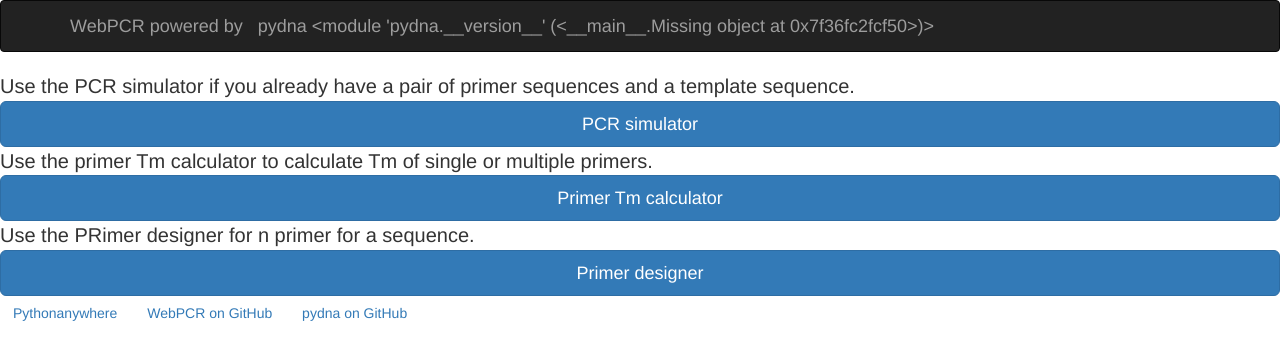
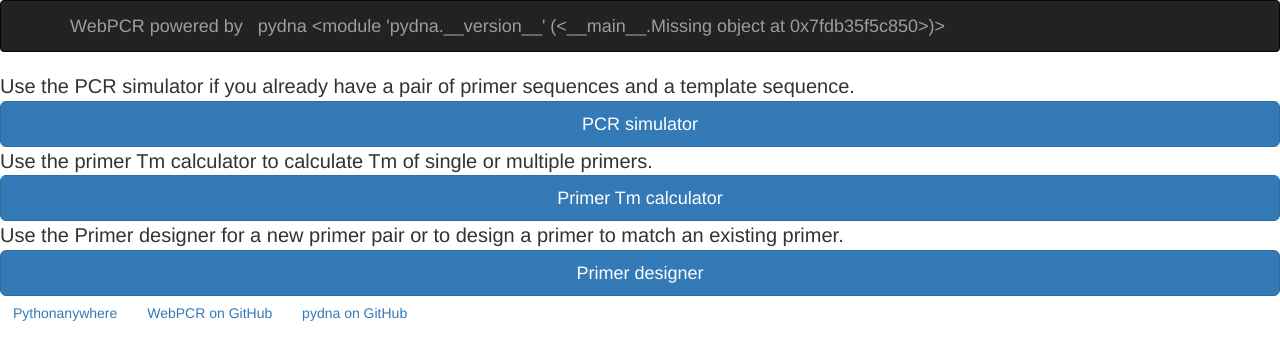
Before and after one commit to BjornFJohansson/pydnaweb, a Flask app: page / in a window 1280 px wide. Shown: the top 360 px of the page. Run offline with Flask 2, Linux system fonts and the light colour scheme; parts of the project's set-up code (start-up, migrations or seed data) failed here and were passed over; some libraries are stand-ins or nearby versions.

Commit message:
spelling error

```diff
--- a/templates/index.html
+++ b/templates/index.html
@@ -36,7 +36,8 @@
               </div>
               <a href="{{url_for('tm')}}" class="btn btn-primary btn-lg btn-block">Primer Tm calculator</a>
               <div>
-			  <span style="font-size:20px">Use the PRimer designer for n primer for a sequence.</span>
+			  <span style="font-size:20px">Use the Primer designer for a new primer pair or to
+                                           design a primer to match an existing primer.</span>
               </div>
               <a href="{{url_for('primerdesign')}}" class="btn btn-primary btn-lg btn-block">Primer designer</a>
 
```
